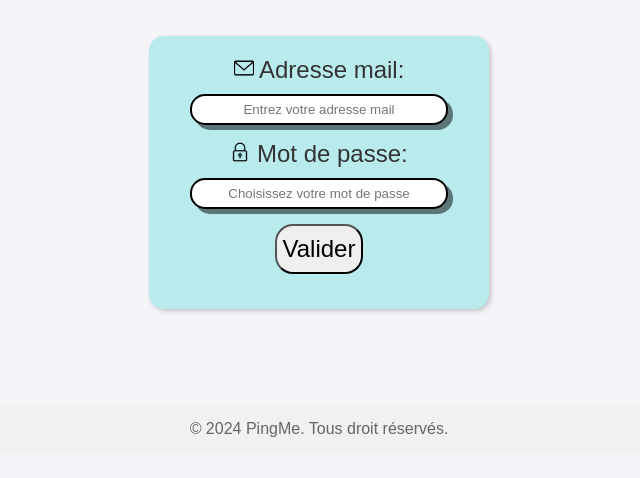
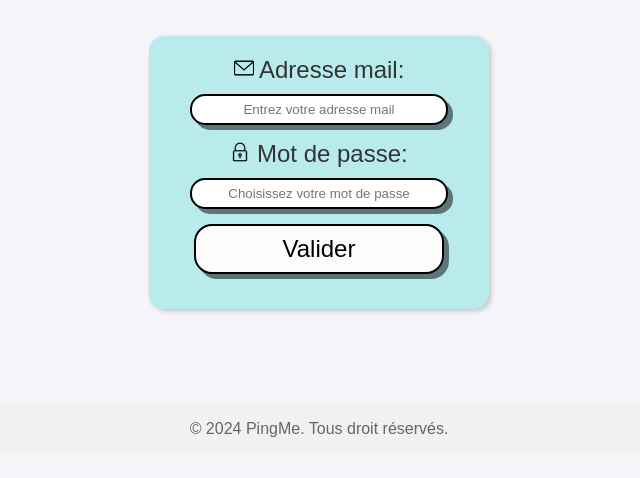
Before and after one commit to Selma-mtch/App_chat, a PHP site: page /html/connexion.html in a window 1280 px wide. Shown: the part 345-823 px from the top of the page, without its empty margins (321-961 px from the left). Run offline with PHP 8.4, Linux system fonts and the light colour scheme.

Commit message:
juste le b de submit

```diff
--- a/web/css/general.css
+++ b/web/css/general.css
@@ -48,7 +48,7 @@ footer{
     width:100%;
 }
 
-#sumbit{
+#submit{
 
     background-color: rgb(252, 252, 252);
     color: rgb(0, 0, 0);
```
